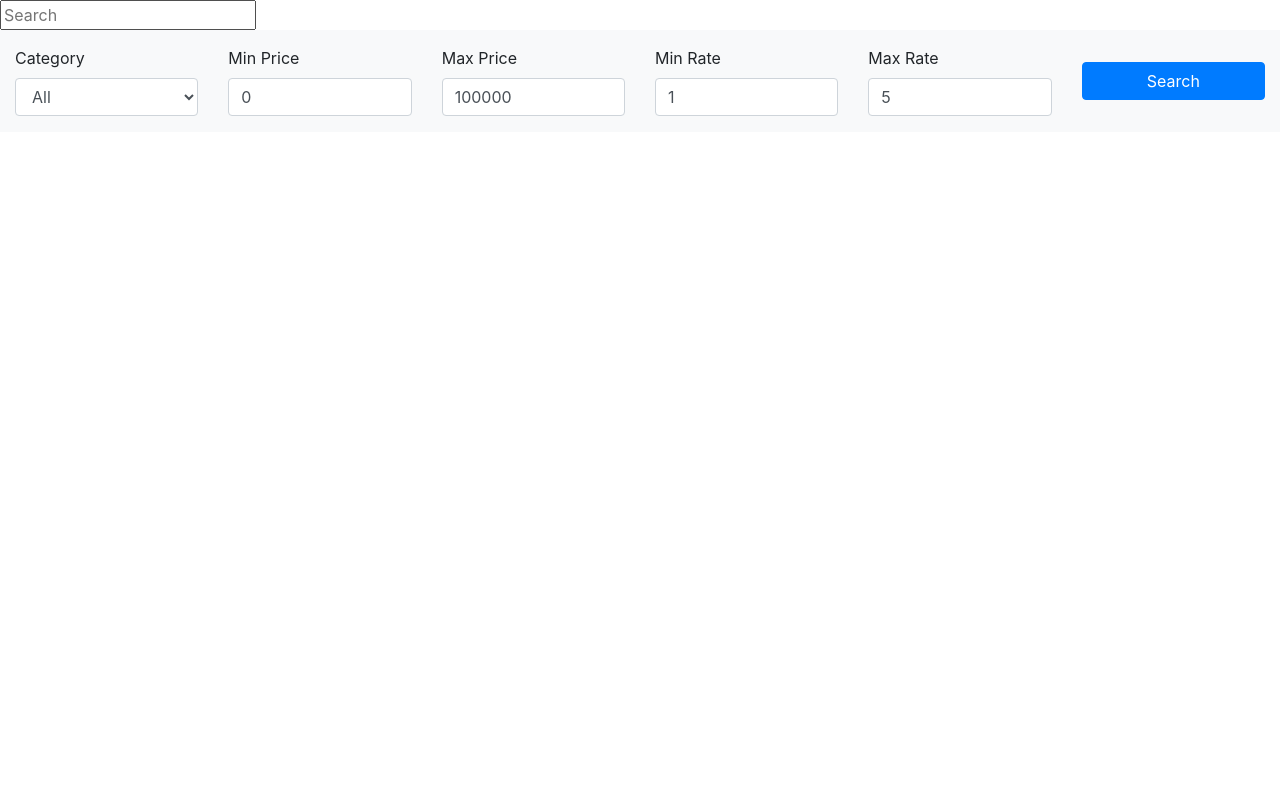
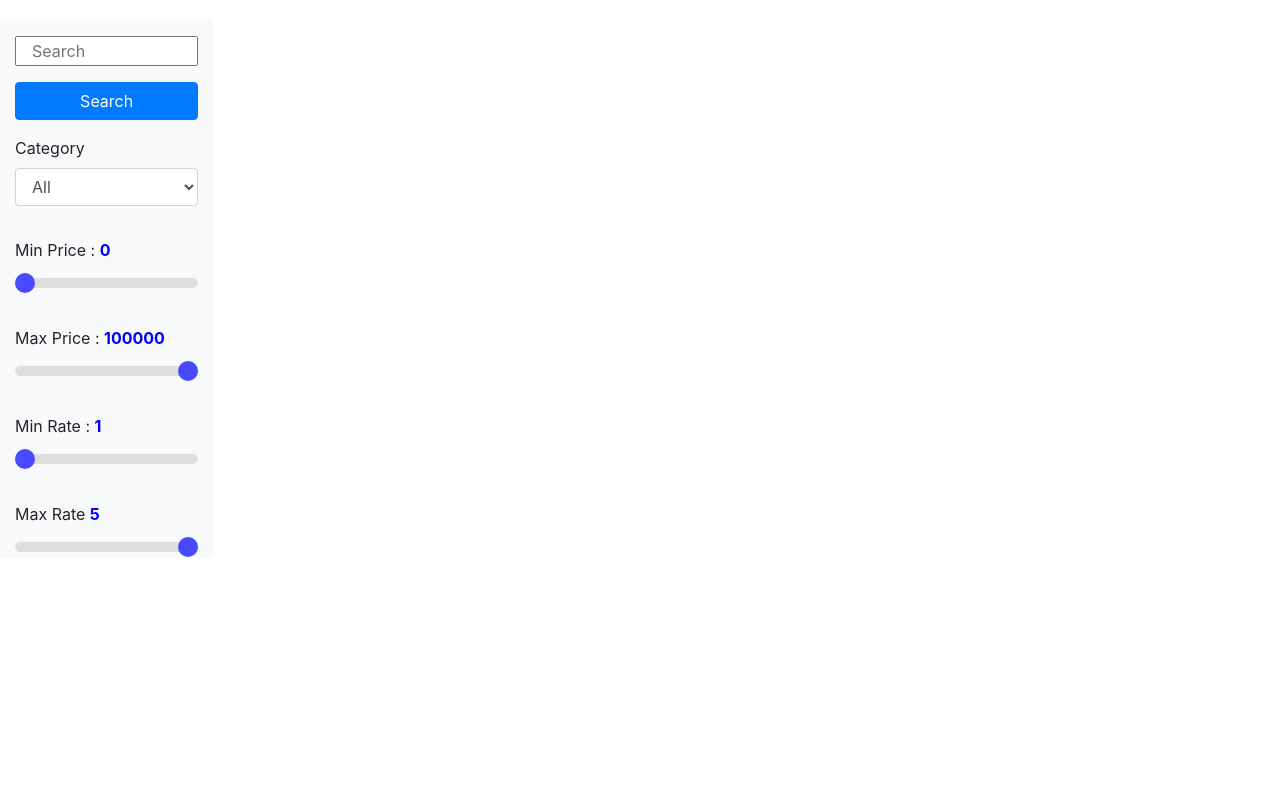
Before and after one commit to nourfayed/dokana_django_project, a Django app: page /search/ in a window 1280 px wide. Run offline with Django 3.2, Linux system fonts and the light colour scheme; data that the repository does not hold is empty; some libraries are stand-ins or nearby versions.

Commit message:
search_result enhancment

```diff
--- a/products/templates/products/search_result.html
+++ b/products/templates/products/search_result.html
@@ -23,70 +23,96 @@
     <title>Hello, world!</title>
 </head>
 <body>
+<div class="search-split">
     <form method="post" action="">
         {% csrf_token %}
-    <div class="input-append">
+        {#    <div class="input-append m-2">#}
+        {#        {% if filter.name %}#}
+        {#            <input type="text" class="search-query col-12" value="{{ filter.name }}" name="product" id="product">#}
+        {#        {% else %}#}
+        {#            <input type="text" class="search-query col-12" placeholder="Search" name="product" id="product">#}
+        {##}
+        {#        {% endif %}#}
+        {#    </div>#}
+        <div class="bg-light col-2 align-items-center justify-content-center">
+            {#        <div class="row align-items-center justify-content-center">#}
+            <div class="pt-3">
+                <div class="form-group ">
                     {% if filter.name %}
-            <input type="text" class="search-query" value="{{ filter.name }}" name ="product" id="product">
+                        <input type="text" class="search-query col-12" value="{{ filter.name }}" name="product"
+                               id="product">
                     {% else %}
-            <input type="text" class="search-query" placeholder="Search" name ="product" id="product">
+                        <input type="text" class="search-query col-12" placeholder="Search" name="product" id="product">
 
                     {% endif %}
                 </div>
-    <div class="container-fluid bg-light ">
-        <div class="row align-items-center justify-content-center">
-            <div class="col-md-2 pt-3">
+            </div>
+            <div class=" row2">
+                <button type="submit" class="btn btn-primary btn-block">Search</button>
+            </div>
+
+            <div class="pt-3">
                 <div class="form-group ">
                     <label>Category</label>
                     <select id="category" class="form-control" name="category">
                         <option selected>{{ filter.cat }}</option>
-                        {% for c in cats %}
-                            <option>{{ c.categoryName }}</option>
-                        {% endfor %}
+                        {% autoescape off %}
+                            {{ cats }}
+                        {% endautoescape %}
                     </select>
                 </div>
             </div>
-            <div class="col-md-2 pt-3">
+            <div class=" pt-3">
                 <div class="form-group">
-                    <label>Min Price</label>
-                    <input type="number" min="0" max="100000" placeholder="Min price" class="form-control" step="10"
-                           value="{{ filter.min_p }}" id="min_price" name="min_price"
-                           data-suffix="$">
+                    <label>Min Price : </label>
+                    <span style="font-weight:bold;color:blue" id="min_price_s"
+                          name="min_price_s">{{ filter.min_p }}</span>
+                    <input type="range" min="0" max="100000" value="{{ filter.min_p }}" class="slider" id="min_price"
+                           name="min_price" step="10">
+                    {#                    <input type="range" min="0" max="100000" placeholder="Min price" class="form-control" step="10"#}
+                    {#                           value="{{ filter.min_p }}" id="min_price" name="min_price"#}
+                    {#                           data-suffix="$">#}
                 </div>
             </div>
-            <div class="col-md-2 pt-3">
+            <div class=" pt-3">
                 <div class="form-group">
-                    <label>Max Price</label>
-                    <input type="number" min="0" max="100000" placeholder="Max price" class="form-control" step="10"
-                           value="{{ filter.max_p }}" id="max_price" name="max_price"
-                           data-suffix="$">
+                    <label>Max Price : </label>
+                    <span style="font-weight:bold;color:blue" id="max_price_s"
+                          name="max_price_s">{{ filter.max_p }}</span>
+                    <input type="range" min="0" max="100000" class="slider" step="10"
+                           value="{{ filter.max_p }}" id="max_price" name="max_price">
                 </div>
             </div>
-            <div class="col-md-2 pt-3">
+            <div class=" pt-3">
                 <div class="form-group">
-                    <label>Min Rate</label>
-                    <input type="number" min="1" max="5" data-decimals="1" value="{{ filter.min_r}}" placeholder="Max Rate"
-                           class="form-control" step="0.5" id="min_rate" name="min_rate">
+                    <label>Min Rate : </label>
+                    <span style="font-weight:bold;color:blue" id="min_rate_s"
+                          name="max_price_s">{{ filter.min_r }}</span>
+                    <input type="range" min="1" max="5" data-decimals="1" value="{{ filter.min_r }}"
+                           placeholder="Min Rate"
+                           class="slider" step="0.5" id="min_rate" name="min_rate">
                 </div>
             </div>
-            <div class="col-md-2 pt-3">
+            <div class=" pt-3">
                 <div class="form-group">
                     <label>Max Rate</label>
-                    <input type="number" min="1" max="5" data-decimals="1" value="{{ filter.max_r }}" placeholder="Min Rate"
-                           class="form-control" step="0.5" id="max_rate" name="max_rate">
+                    <span style="font-weight:bold;color:blue" id="max_rate_s"
+                          name="max_price_s">{{ filter.max_r }}</span>
+                    <input type="range" min="1" max="5" data-decimals="1" value="{{ filter.max_r }}"
+                           placeholder="Min Rate"
+                           class="slider" step="0.5" id="max_rate" name="max_rate">
                 </div>
             </div>
-            <div class="col-md-2 row2">
-                <button type="submit" class="btn btn-primary btn-block">Search</button>
-            </div>
-        </div>
+            {#        </div>#}
         </div>
     </form>
-
+</div>
+<div class="result-split">
     {% for product in products %}
         <label>{{ product.productName }}</label>
     {% endfor %}
 
+</div>
 
 <!-- Optional JavaScript -->
 <!-- jQuery first, then Popper.js, then Bootstrap JS -->
@@ -99,5 +125,93 @@
 <script src="https://stackpath.bootstrapcdn.com/bootstrap/4.4.1/js/bootstrap.min.js"
         integrity="sha384-wfSDF2E50Y2D1uUdj0O3uMBJnjuUD4Ih7YwaYd1iqfktj0Uod8GCExl3Og8ifwB6"
         crossorigin="anonymous"></script>
+<script src="https://cdnjs.cloudflare.com/ajax/libs/bootstrap-slider/10.6.2/bootstrap-slider.js"></script>
+
+<script>
+    var min_price_slider = document.getElementById("min_price");
+    var min_price_output = document.getElementById("min_price_s");
+    var max_price_slider = document.getElementById("max_price");
+    var max_price_output = document.getElementById("max_price_s");
+    var min_rate_slider = document.getElementById("min_rate");
+    var min_rate_output = document.getElementById("min_rate_s");
+    var max_rate_slider = document.getElementById("max_rate");
+    var max_rate_output = document.getElementById("max_rate_s");
+
+    max_price_output.innerHTML = max_price_slider.value; // Display the default slider value
+    min_price_output.innerHTML = min_price_slider.value; // Display the default slider value
+    min_rate_output.innerHTML = min_rate_slider.value; // Display the default slider value
+    max_rate_output.innerHTML = max_rate_slider.value; // Display the default slider value
+
+    // Update the current slider value (each time you drag the slider handle)
+    min_price_slider.oninput = function () {
+        min_price_output.innerHTML = this.value;
+    }
+    max_price_slider.oninput = function () {
+        max_price_output.innerHTML = this.value;
+    }
+
+    min_rate_slider.oninput = function () {
+        min_rate_output.innerHTML = this.value;
+    }
+
+
+    max_rate_slider.oninput = function () {
+        max_rate_output.innerHTML = this.value;
+    }
+</script>
+<style>
+    .slider {
+        -webkit-appearance: none;
+        width: 100%;
+        height: 10px;
+        border-radius: 5px;
+        background: #d3d3d3;
+        outline: none;
+        opacity: 0.7;
+        -webkit-transition: .2s;
+        transition: opacity .2s;
+    }
+
+    .slider::-webkit-slider-thumb {
+        -webkit-appearance: none;
+        appearance: none;
+        width: 20px;
+        height: 20px;
+        border-radius: 50%;
+        background: blue;
+        cursor: pointer;
+    }
+
+    .slider::-moz-range-thumb {
+        width: 20px;
+        height: 20px;
+        border-radius: 50%;
+        background: blue;
+        cursor: pointer;
+    }
+
+    .search-split {
+        height: 100%;
+        width: 100%;
+        position: fixed;
+        z-index: 1;
+        left: 0;
+        top: 0;
+        overflow-x: hidden;
+        padding-top: 20px;
+    }
+
+    .result-split {
+        height: 100%;
+        width: 80%;
+        position: fixed;
+        z-index: 1;
+        right: 0;
+        top: 0;
+        overflow-x: hidden;
+        padding-top: 20px;
+    }
+</style>
+
 </body>
 </html>
--- a/products/views.py
+++ b/products/views.py
@@ -1,6 +1,6 @@
 from django.db.models import Q
 from django.shortcuts import render
-from .models import Category, Products
+from .models import Category, Products, SubCategory
 
 
 # Create your views here.
@@ -41,21 +41,41 @@ def search(request):
     }
 
     categories = Category.objects.all()
+    cats = tuple(categories)
+    final_cat = ''
+    for cat in cats:
+        final_cat = final_cat + "<optgroup label=" + cat.categoryName + ">"
+        subCat = tuple(SubCategory.objects.filter(category=cat))
+        for s in subCat:
+            # final_cat.append(s.subCatName)
+            final_cat = final_cat + "<option value=" + s.subCatName + ">" + s.subCatName + "</option>"
+        final_cat = final_cat + "</optgroup>"
+        # for s in subCat:
+        #     final_cat.append(s.subCatName)
+        # # print(subCat)
 
-    products = Products.objects.filter(Q(productName__contains=productName))
+    print('final::::::::::' + final_cat)
+    if category == 'All':
+        products = Products.objects.filter(Q(productName__contains=productName))
+    else:
+        cat_id = SubCategory.objects.get(subCatName=category)
+        print(cat_id)
+        # products = Products.objects.filter(Q(productName__contains=productName) and Q(category=cat_id))
+        products = Products.objects.filter(Q(productName__contains=productName) & Q(category=cat_id))
+        print(products.__str__())
+
     if products:
         products = filter(lambda x: price__less_than(max_price, x), products)
         products = filter(lambda x: price__more_than(min_price, x), products)
         products = filter(lambda x: rate__less_than(max_rate, x), products)
         products = filter(lambda x: rate__more_than(min_rate, x), products)
-        products = list(products)
-        print(len(products))
-
+        products = tuple(products)
+        # products = list(products)
     else:
         print('Nothing')
 
     return render(request, 'products/search_result.html',
-                  {'filter': search_filter, 'cats': categories, products: 'products'})
+                  {'filter': search_filter, 'cats': final_cat, 'products': products})
 
 
 def price__less_than(max, product):
```
Also changed, not shown: Cart/migrations/0001_initial.py (deleted), Cart/migrations/__init__.py (added), User/migrations/0001_initial.py (deleted), User/migrations/__init__.py (added), media/Screenshot_from_2020-03-08_12-40-54.png (added), media/Screenshot_from_2020-03-08_19-12-19_ajAh3AL.png (added), media/Screenshot_from_2020-03-10_00-05-49.png (added), media/Screenshot_from_2020-03-10_00-05-49_SDilaYt.png (added), media/Screenshot_from_2020-03-10_00-05-49_qLPwdhu.png (added), media/Screenshot_from_2020-03-10_00-05-49_t2BivL7.png (added), products/migrations/0001_initial.py (deleted), products/migrations/__init__.py (deleted). Lines whose indentation alone changed are shown as unchanged.
